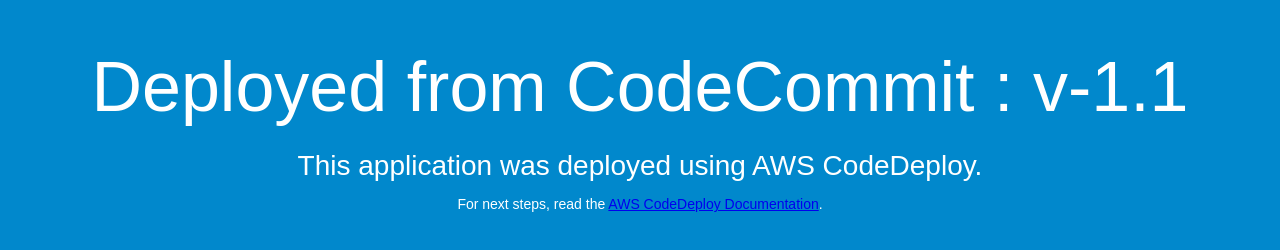
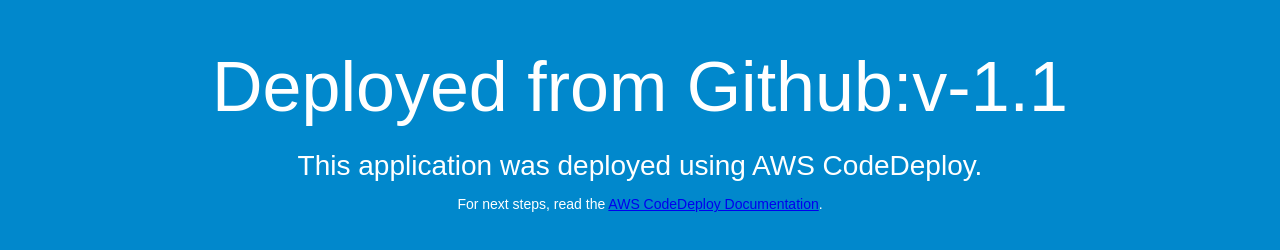
Before and after one commit to sudhirr4u/code-deploy, a plain HTML site: page index.html in a window 1280 px wide. Drawn offline with Linux system fonts and the light colour scheme.

Commit message:
file modified

```diff
--- a/index.html
+++ b/index.html
@@ -26,7 +26,7 @@
 </head>
 <body>
   <div align="center">
-    <h1>Deployed from CodeCommit : v-1.1</h1>
+    <h1>Deployed from Github:v-1.1</h1>
     <h2>This application was deployed using AWS CodeDeploy.</h2>
     <p>For next steps, read the <a href="http://aws.amazon.com/documentation/codedeploy">AWS CodeDeploy Documentation</a>.</p>
   </div>
```
